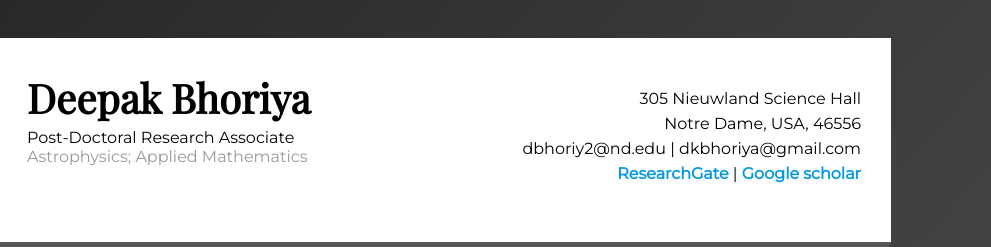
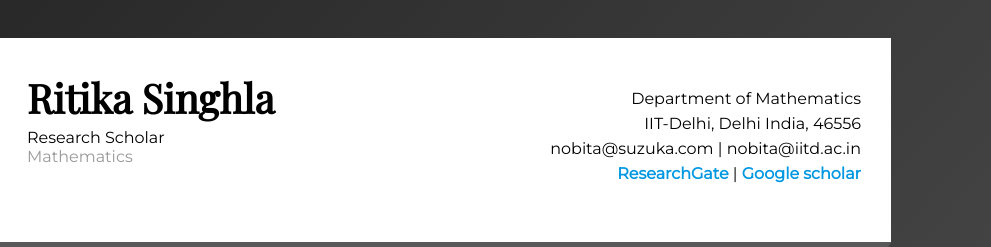
Before and after one commit to Singhalritika/singhalritika.github.io, a plain HTML site: page index.html in a window 1280 px wide. Shown: the top 247 px of the page, 289-1280 px from the left. Drawn offline with nearby package versions, Linux system fonts and the light colour scheme.

Commit message:
Update index.html

```diff
--- a/index.html
+++ b/index.html
@@ -2,7 +2,7 @@
 <html lang="en" >
 <head>
   <meta charset="UTF-8">
-  <title>Deepak Bhoriya</title>
+  <title>Ritika Singhla</title>
   <link rel='stylesheet' href='https://fonts.googleapis.com/css?family=Playfair+Display|PT+Sans'>
 <link rel='stylesheet' href='https://s3-us-west-2.amazonaws.com/s.cdpn.io/85807/font-awesome.css'>
 <link rel='stylesheet' href='https://fonts.googleapis.com/css?family=Montserrat:400, 700'><link rel="stylesheet" href="./style.css">
@@ -14,10 +14,10 @@
   <div class="contIn">
     <div class="section top clearfix">
       <div class="logoCont"><img class="logo" src="./profilepicture.jpg"/></div>
-      <h1>Deepak Bhoriya</h1>
-       <p class="tagline">Post-Doctoral Research Associate<br/><span> Astrophysics; Applied Mathematics</span></p>
+      <h1>Ritika Singhla</h1>
+       <p class="tagline">Research Scholar<br/><span> Mathematics</span></p>
       <div class="moreInfo">
-        <p>305 Nieuwland Science Hall<br/>Notre Dame, USA, 46556<br/>dbhoriy2@nd.edu | dkbhoriya@gmail.com<br/>
+        <p>Department of Mathematics<br/>IIT-Delhi, Delhi India, 46556<br/> nobita@suzuka.com | nobita@iitd.ac.in <br/>
         <!-- +1 574 800 7288 | +91 9999999999<br/> -->
 <a href="
          https://www.researchgate.net/profile/Deepak-Bhoriya
```
